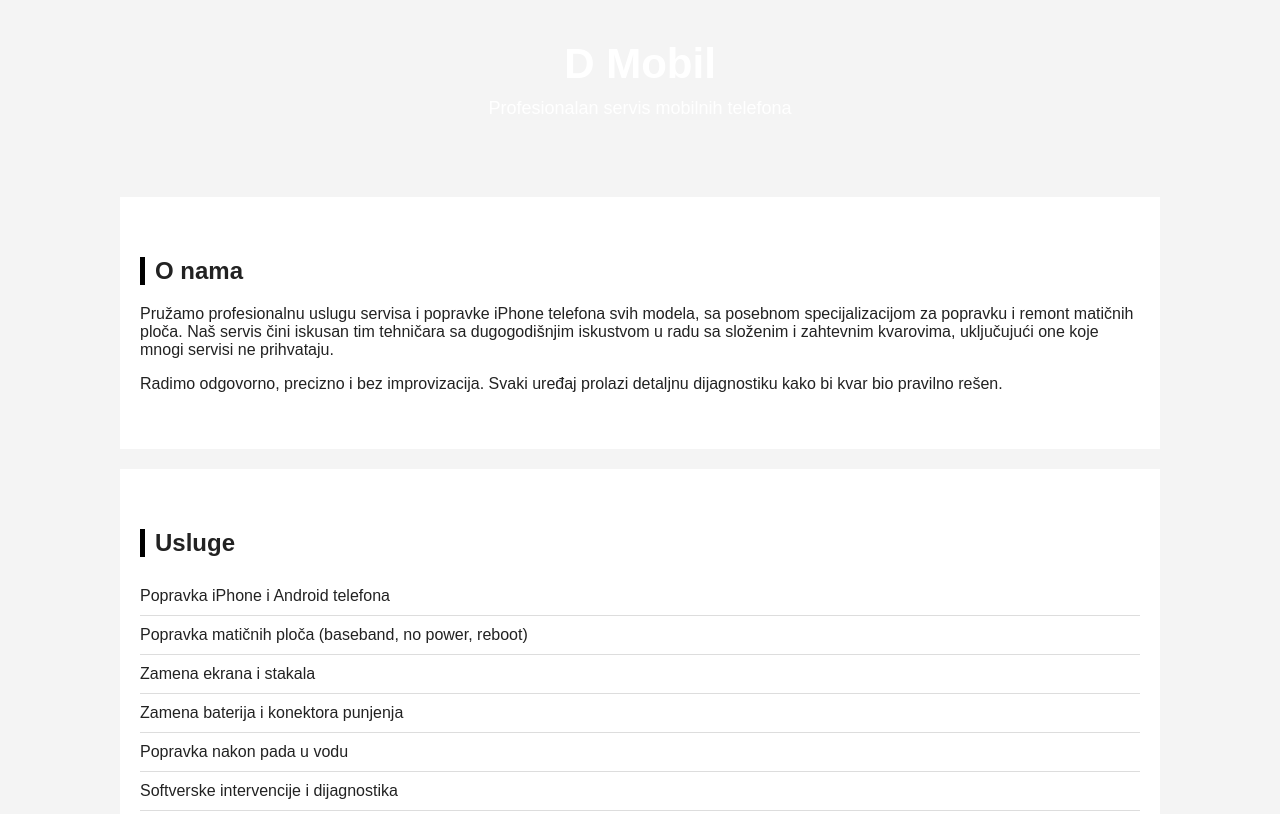
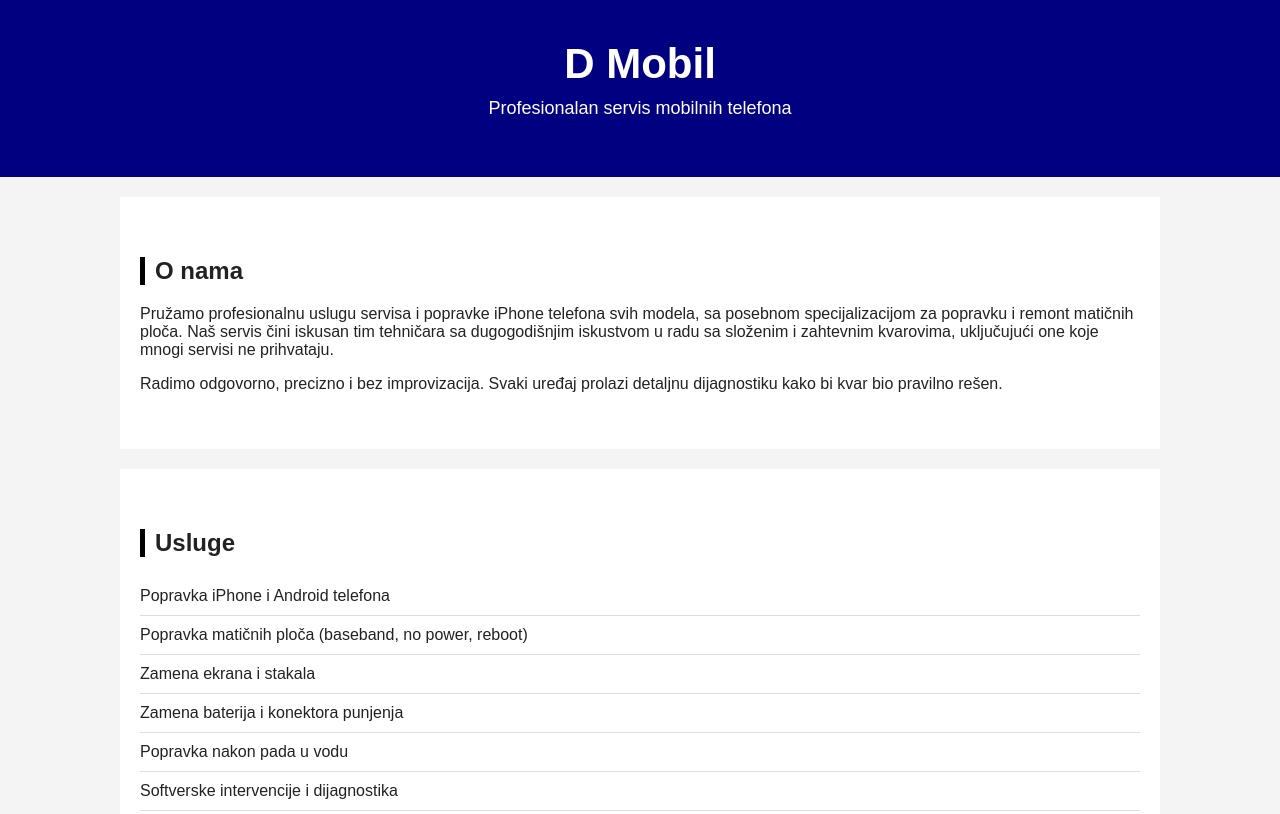
Before and after one commit to Programbaza/programbaza.github.io, a plain HTML site: page index.html in a window 1280 px wide. Shown: the top 814 px of the page. Drawn offline with Linux system fonts and the light colour scheme.

Commit message:
Update index.html

```diff
--- a/index.html
+++ b/index.html
@@ -13,7 +13,7 @@ body {
     color: #222;
 }
 header {
-    background: ##0000FF;
+    background: #000080;
     color: #fff;
     padding: 40px 20px;
     text-align: center;
```
